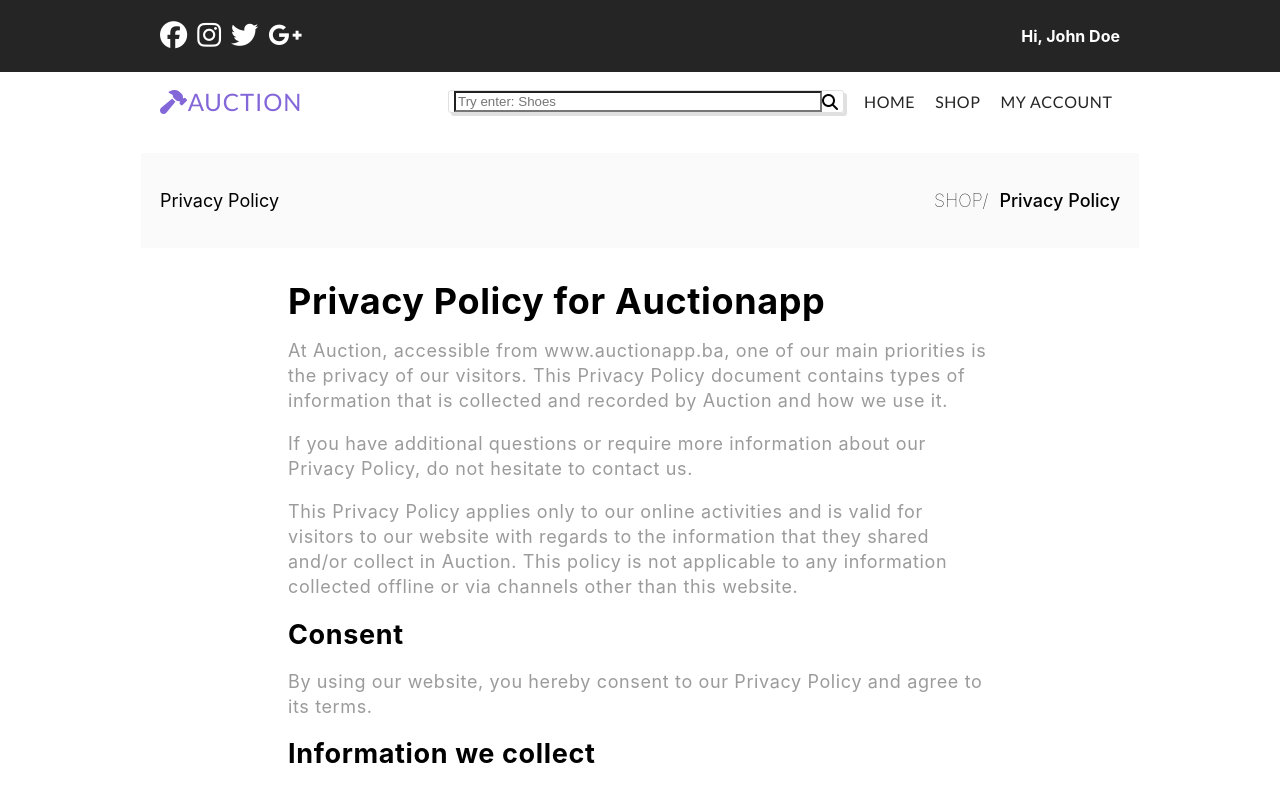
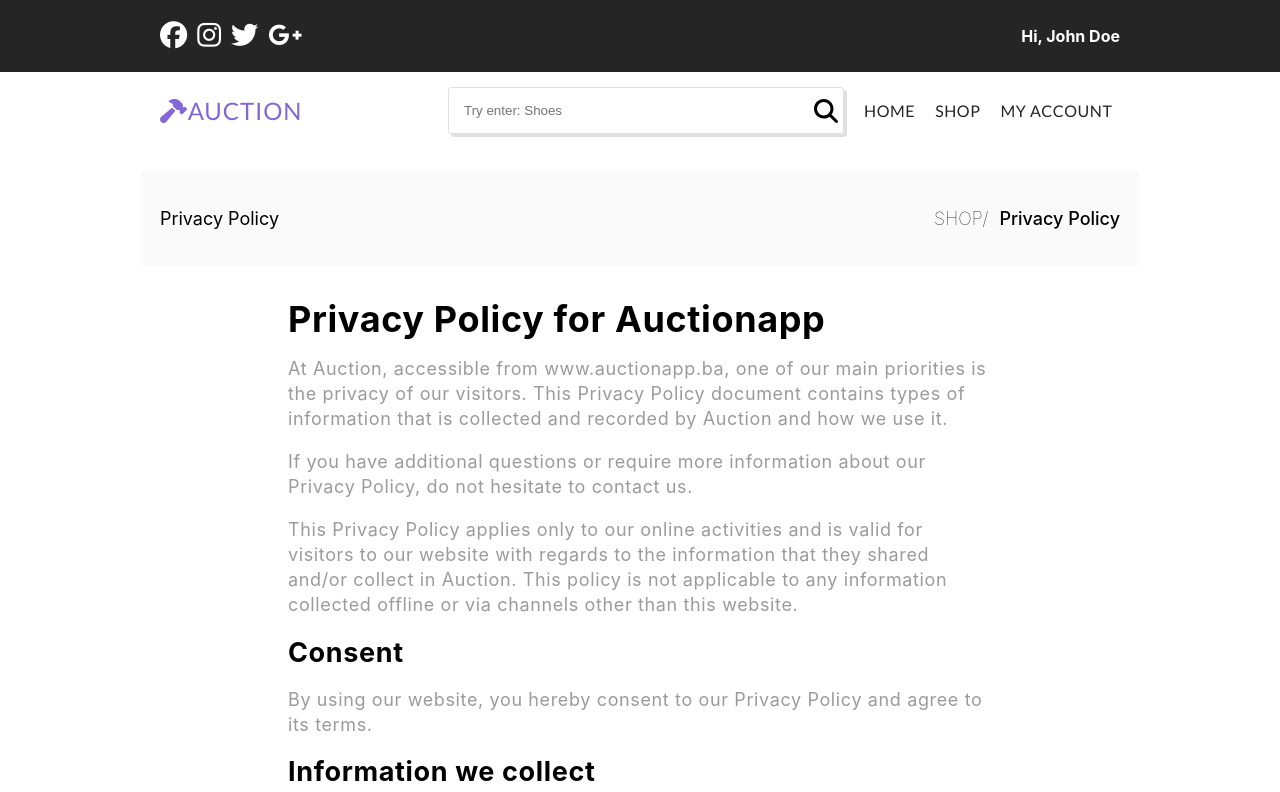
Before and after one commit to imsirvelid/auctionapp, a React (Create React App) app in the folder frontend/: page /privacy-policy in a window 1280 px wide. Shown: the top 792 px of the page. Built offline with nearby package versions, Linux system fonts and the light colour scheme.

Commit message:
Add props to input, fontawesome package

```diff
--- a/frontend/package.json
+++ b/frontend/package.json
@@ -9,6 +9,7 @@
     "@testing-library/jest-dom": "^5.16.5",
     "@testing-library/react": "^13.4.0",
     "@testing-library/user-event": "^13.5.0",
+    "font-awesome": "^4.7.0",
     "react": "^18.2.0",
     "react-dom": "^18.2.0",
     "react-router-dom": "^6.9.0",
--- a/frontend/src/components/navbar/Navbar.css
+++ b/frontend/src/components/navbar/Navbar.css
@@ -44,7 +44,7 @@
   align-items: center;
 }
 
-.navbar-logo i {
+.search-icon {
   font-size: 24px;
 }
 
--- a/frontend/src/components/navbar/Navbar.jsx
+++ b/frontend/src/components/navbar/Navbar.jsx
@@ -1,6 +1,9 @@
 import React from "react";
 import SocialMediaCard from "components/social-media-card/SocialMediaCard";
 import "components/navbar/Navbar.css";
+import { FontAwesomeIcon } from "@fortawesome/react-fontawesome";
+import { faSearch } from '@fortawesome/free-solid-svg-icons'
+import Input from "../text-input/Input";
 
 function Navbar() {
   return (
@@ -22,8 +25,8 @@ function Navbar() {
             AUCTION
           </div>
           <div className="navbar-search-input">
-            <input type="text" placeholder="Try enter: Shoes" />
-            <i className="fa-sharp fa-solid fa-magnifying-glass" />
+            <Input width="95%" placeholder="Try enter: Shoes" ></Input>
+            <FontAwesomeIcon className="search-icon" icon={ faSearch } />
           </div>
           <div className="navbar-routes">
             <a href="/about">HOME</a>
--- a/frontend/src/components/text-input/Input.css
+++ b/frontend/src/components/text-input/Input.css
@@ -1,4 +1,4 @@
-.email-input-field {
+.custom-input-field {
   height: 25px;
   width: 70%;
   border: 0;
--- a/frontend/src/components/text-input/Input.jsx
+++ b/frontend/src/components/text-input/Input.jsx
@@ -1,12 +1,13 @@
 import React from "react";
 import "components/text-input/Input.css";
 
-function Input() {
+function Input(props) {
   return (
     <input
-      className="email-input-field"
+      className="custom-input-field"
       type="text"
-      placeholder="Your email address"
+      placeholder={props.placeholder}
+      style={{ width: `${props.width}`}}
     />
   );
 }
```
Also changed, not shown: 1 other file (tests, documents, lock files or other folders).
